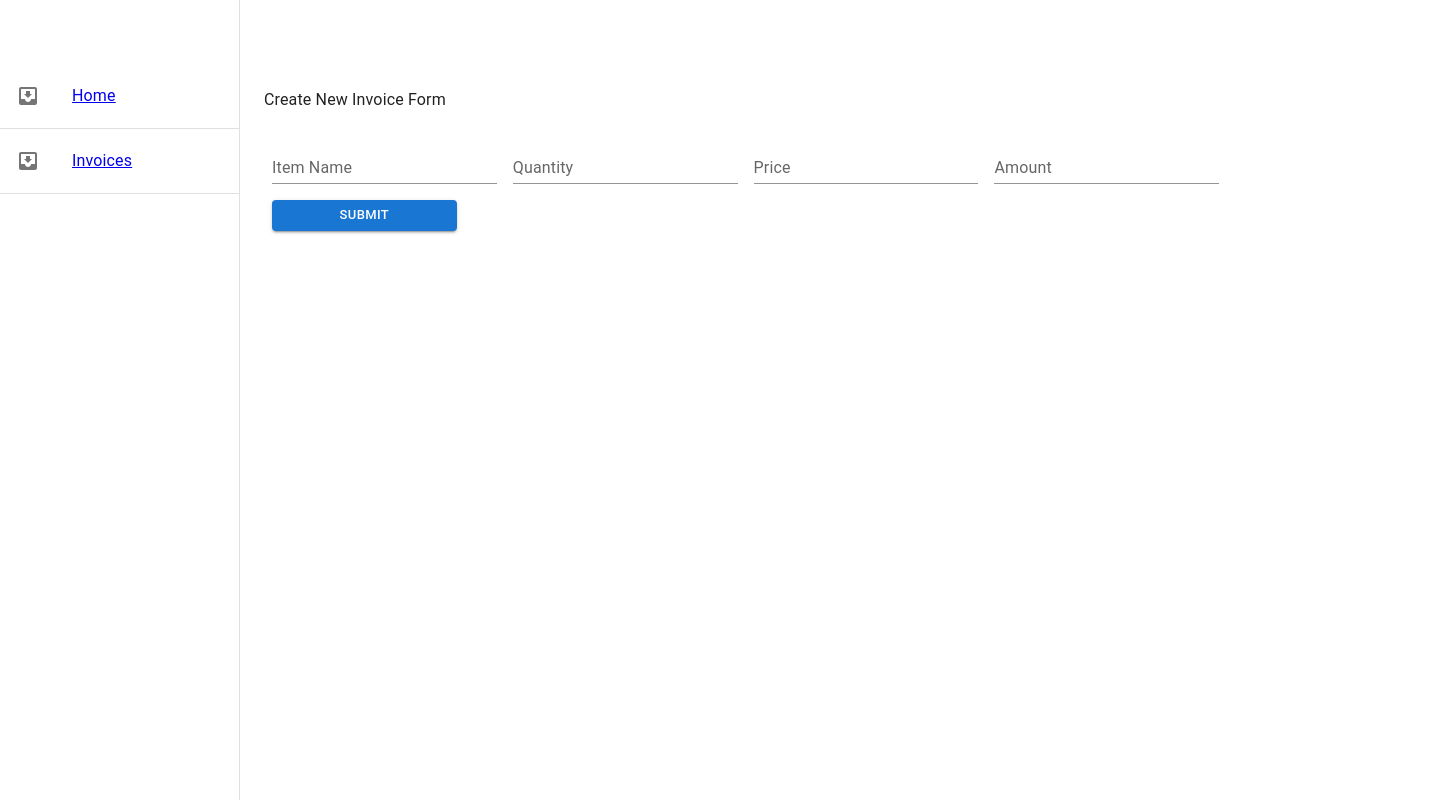
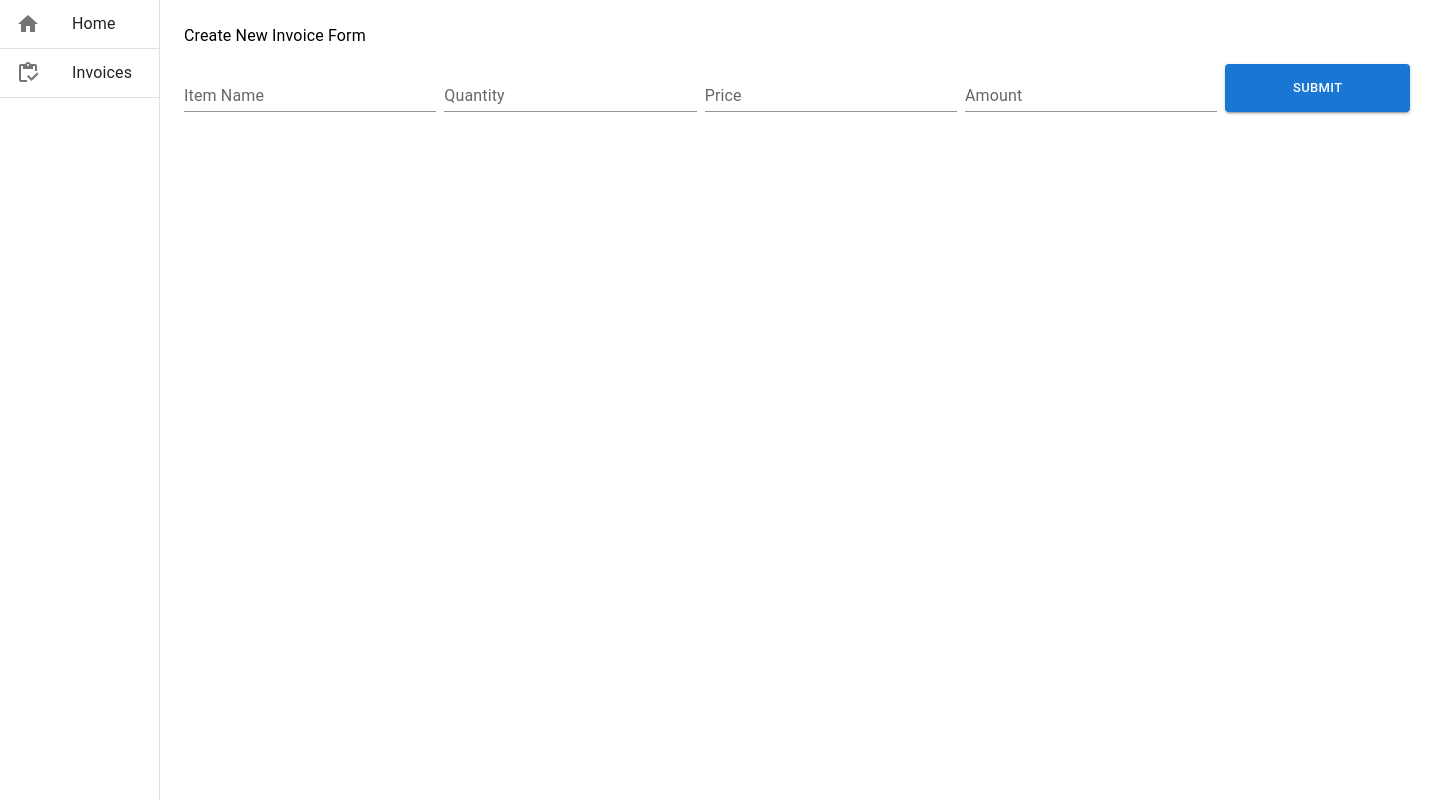
Before and after one commit to TSKHayagreevaC/expert-octo-fortnight, a React (Create React App) app: page /invoices/new in a window 1280 px wide. Shown: the whole page, 1442 px wide, since content can reach past the window. Built offline with nearby package versions, Linux system fonts and the light colour scheme.

Commit message:
feat: Improvements of styling.

```diff
--- a/package.json
+++ b/package.json
@@ -3,6 +3,7 @@
   "version": "0.1.0",
   "private": true,
   "dependencies": {
+    "@babel/plugin-proposal-private-property-in-object": "^7.21.11",
     "@emotion/react": "^11.11.4",
     "@emotion/styled": "^11.11.5",
     "@mui/icons-material": "^5.15.15",
--- a/src/components/BasicTable.jsx
+++ b/src/components/BasicTable.jsx
@@ -6,6 +6,8 @@ import TableContainer from '@mui/material/TableContainer';
 import TableHead from '@mui/material/TableHead';
 import TableRow from '@mui/material/TableRow';
 import Paper from '@mui/material/Paper';
+import Box from '@mui/material/Box';
+import Typography from '@mui/material/Typography';
 import { Link } from 'react-router-dom';
 
 function createData(name, purchase, cost, tax, total) {
@@ -17,38 +19,47 @@ const rows = [
   createData('person_two', 237, 9.0, 37, 4.3),
 ];
 
-export default function BasicTable() {
+export default function BasicTable({invoicesList}) {
+  const parsedInvoicesList = invoicesList ? JSON.parse(invoicesList) : [];
   return (
     <TableContainer component={Paper}>
+      {parsedInvoicesList.length
+      ?
       <Table sx={{ minWidth: 650 }} aria-label="simple table">
         <TableHead>
           <TableRow>
-            <TableCell>Name</TableCell>
-            <TableCell align="right">Purchase</TableCell>
-            <TableCell align="right">Cost</TableCell>
-            <TableCell align="right">Tax</TableCell>
-            <TableCell align="right">Total</TableCell>
+            {Object.keys(parsedInvoicesList[0]).map((ele) =>
+              <TableCell>{ele}</TableCell>
+            )}
           </TableRow>
         </TableHead>
         <TableBody>
-          {rows.map((row) => (
+          {parsedInvoicesList.map((row) => (
             <TableRow
-              key={row.name}
+              key={row.Id}
               sx={{ '&:last-child td, &:last-child th': { border: 0 } }}
             >
               <TableCell component="th" scope="row">
-                <Link to={`/invoices/${row.name}`}>
-                    {row.name}
+                <Link to={`/invoices/${row.Id}`}>
+                  {row.Id}
                 </Link>
               </TableCell>
-              <TableCell align="right">{row.purchase}</TableCell>
-              <TableCell align="right">{row.cost}</TableCell>
-              <TableCell align="right">{row.tax}</TableCell>
-              <TableCell align="right">{row.total}</TableCell>
+              <TableCell>{row.itemName}</TableCell>
+              <TableCell>{row.quantity}</TableCell>
+              <TableCell>{row.price}</TableCell>
+              <TableCell>{row.amount}</TableCell>
             </TableRow>
           ))}
         </TableBody>
       </Table>
+      :
+      <Box>
+        <Typography>No Invoices Available..!</Typography>
+        <Link to={`/invoices/new`}>
+            Create Invoice
+        </Link>
+      </Box>
+      }
     </TableContainer>
   );
 }
--- a/src/components/BasicTextFields.jsx
+++ b/src/components/BasicTextFields.jsx
@@ -33,7 +33,6 @@ export default function BasicTextFields() {
   }
 
   const createNewInvoice = (name, quantity, price, amount) => {
-    console.log(name, quantity, price, amount);
     const newInvoice = {
       ...invoice
     };
@@ -63,8 +62,11 @@ export default function BasicTextFields() {
   return (
     <Box
       component="form"
+      display={`flex`}
+      alignItems={`bottom`}
+      flexDirection={`center`}
       sx={{
-        '& > :not(style)': { m: 1, width: '25ch' },
+        '& > :not(style)': { mr: 1, width: '25ch' },
       }}
       noValidate
       autoComplete="off"
@@ -74,7 +76,7 @@ export default function BasicTextFields() {
       <TextField onChange={(e) => createNewInvoice("", "", e.target.value, "")} label="Price" variant="standard" />
       <TextField onChange={(e) => createNewInvoice("", "", "", e.target.value)} label="Amount" variant="standard" />
 
-      <Button sx={{m: 0}} size="small" variant="contained" onClick={() => submitNewInvoice()}>Submit</Button>
+      <Button sx={{margin: 0}} size="small" variant="contained" onClick={() => submitNewInvoice()}>Submit</Button>
 
     </Box>
   );
--- a/src/components/Home.jsx
+++ b/src/components/Home.jsx
@@ -19,67 +19,11 @@ import {Link} from 'react-router-dom';
 const drawerWidth = 240;
 function Home() {
 
-    return  <Box sx={{ display: 'flex' }}>
-    <CssBaseline />
-    <Drawer
-      sx={{
-        width: drawerWidth,
-        flexShrink: 0,
-        '& .MuiDrawer-paper': {
-          width: drawerWidth,
-          boxSizing: 'border-box',
-        },
-      }}
-      variant="permanent"
-      anchor="left"
-    >
-      <Toolbar />
-      <List>
-        {['Home'].map((text, index) => (
-          <ListItem key={text} disablePadding>
-            <Link to='/'>
-            <ListItemButton>
-              <ListItemIcon>
-                {index % 2 === 0 ? <InboxIcon /> : <MailIcon />}
-              </ListItemIcon>
-              <ListItemText primary={text} />
-            </ListItemButton>
-            </Link>
-
-          </ListItem>
-        ))}
-      </List>
-      <Divider />
-      <List>
-        {['Invoices'].map((text, index) => (
-          <ListItem key={text} disablePadding>
-            <Link to='/invoices'>
-            <ListItemButton>
-              <ListItemIcon>
-                {index % 2 === 0 ? <InboxIcon /> : <MailIcon />}
-              </ListItemIcon>
-              <ListItemText primary={text} />
-            </ListItemButton>
-            </Link>
-
-          </ListItem>
-        ))}
-      </List>
-      <Divider />
-    </Drawer>
-
-
-    <Box
-      component="main"
-      sx={{ flexGrow: 1, bgcolor: 'background.default', p: 3 }}
-    >
-      <Toolbar />
-      <Typography paragraph>
-        Home
-      </Typography>
-
-    </Box>
-  </Box>
+    return (
+      <PermanentDrawerLeft>
+        <Typography>Home</Typography>
+      </PermanentDrawerLeft>
+    )
 }
 
 export default Home;
--- a/src/components/Invoices.jsx
+++ b/src/components/Invoices.jsx
@@ -17,6 +17,7 @@ import MailIcon from '@mui/icons-material/Mail';
 import {Link} from 'react-router-dom';
 import BasicTable from './BasicTable';
 import Button from '@mui/material/Button';
+import { Add } from '@mui/icons-material';
 
 const drawerWidth = 240;
 function Invoices() {
@@ -30,73 +31,22 @@ function Invoices() {
       }
     }, []);
 
-    return  <Box sx={{ display: 'flex' }}>
-    <CssBaseline />
-    <Drawer
-      sx={{
-        width: drawerWidth,
-        flexShrink: 0,
-        '& .MuiDrawer-paper': {
-          width: drawerWidth,
-          boxSizing: 'border-box',
-        },
-      }}
-      variant="permanent"
-      anchor="left"
-    >
-      <Toolbar />
-      <List>
-        {['Home'].map((text, index) => (
-          <ListItem key={text} disablePadding>
-            <Link to='/'>
-            <ListItemButton>
-              <ListItemIcon>
-                {index % 2 === 0 ? <InboxIcon /> : <MailIcon />}
-              </ListItemIcon>
-              <ListItemText primary={text} />
-            </ListItemButton>
-            </Link>
-
-          </ListItem>
-        ))}
-      </List>
-      <Divider />
-      <List>
-        {['Invoices'].map((text, index) => (
-          <ListItem key={text} disablePadding>
-            <Link to='/invoices'>
-            <ListItemButton>
-              <ListItemIcon>
-                {index % 2 === 0 ? <InboxIcon /> : <MailIcon />}
-              </ListItemIcon>
-              <ListItemText primary={text} />
-            </ListItemButton>
-            </Link>
-
-          </ListItem>
-        ))}
-      </List>
-      <Divider />
-    </Drawer>
-
-
-    <Box
-      component="main"
-      sx={{ flexGrow: 1, bgcolor: 'background.default', p: 3 }}
-    >
-      <Toolbar />
+    return  (
+      <PermanentDrawerLeft>
+        <Box display="flex" flexDirection="row" alignItems="center" justifyContent="space-between" mb={2}>
           <Typography paragraph>
             Invoices
           </Typography>
             <Link to="/invoices/new" >
-      <Button variant="contained">
-            +Add
+          <Button startIcon={<Add />} size="small" variant="contained">
+                Add
             </Button>
             </Link>
+        </Box>
       <BasicTable invoicesList={invoicesList} />
+    </PermanentDrawerLeft>
+    )
 
-    </Box>
-  </Box>
 }
 
 export default Invoices;
--- a/src/components/InvoicesDetails.jsx
+++ b/src/components/InvoicesDetails.jsx
@@ -24,62 +24,8 @@ function InvoicesDetails() {
   const pathParams = useParams();
   console.log("pathParams :: ", pathParams);
 
-    return  <Box sx={{ display: 'flex' }}>
-    <CssBaseline />
-    <Drawer
-      sx={{
-        width: drawerWidth,
-        flexShrink: 0,
-        '& .MuiDrawer-paper': {
-          width: drawerWidth,
-          boxSizing: 'border-box',
-        },
-      }}
-      variant="permanent"
-      anchor="left"
-    >
-      <Toolbar />
-      <List>
-        {['Home'].map((text, index) => (
-          <ListItem key={text} disablePadding>
-            <Link to='/'>
-            <ListItemButton>
-              <ListItemIcon>
-                {index % 2 === 0 ? <InboxIcon /> : <MailIcon />}
-              </ListItemIcon>
-              <ListItemText primary={text} />
-            </ListItemButton>
-            </Link>
-
-          </ListItem>
-        ))}
-      </List>
-      <Divider />
-      <List>
-        {['Invoices'].map((text, index) => (
-          <ListItem key={text} disablePadding>
-            <Link to='/invoices'>
-            <ListItemButton>
-              <ListItemIcon>
-                {index % 2 === 0 ? <InboxIcon /> : <MailIcon />}
-              </ListItemIcon>
-              <ListItemText primary={text} />
-            </ListItemButton>
-            </Link>
-
-          </ListItem>
-        ))}
-      </List>
-      <Divider />
-    </Drawer>
-
-
-    <Box
-      component="main"
-      sx={{ flexGrow: 1, bgcolor: 'background.default', p: 3 }}
-    >
-      <Toolbar />
-
+    return (
+      <PermanentDrawerLeft>
       {pathParams.id === 'new'
       ?
       <Box>
@@ -95,9 +41,8 @@ function InvoicesDetails() {
         </Typography>
       </Box>
       }
-
-    </Box>
-  </Box>
+      </PermanentDrawerLeft>
+    );
 }
 
 export default InvoicesDetails;
--- a/src/components/PermanentDrawerLeft.jsx
+++ b/src/components/PermanentDrawerLeft.jsx
@@ -1,4 +1,4 @@
-import * as React from 'react';
+import React from 'react'
 import Box from '@mui/material/Box';
 import Drawer from '@mui/material/Drawer';
 import CssBaseline from '@mui/material/CssBaseline';
@@ -14,13 +14,12 @@ import ListItemText from '@mui/material/ListItemText';
 import InboxIcon from '@mui/icons-material/MoveToInbox';
 import MailIcon from '@mui/icons-material/Mail';
 import {Link} from 'react-router-dom';
+import { Home, InventoryOutlined } from '@mui/icons-material';
 
-const drawerWidth = 240;
+const drawerWidth = 160;
+function PermanentDrawerLeft({children}) {
 
-export default function PermanentDrawerLeft() {
-  return (
-    <Box sx={{ display: 'flex' }}>
-      <CssBaseline />
+    return  <Box sx={{ display: 'flex' }}>
     <Drawer
       sx={{
         width: drawerWidth,
@@ -33,25 +32,43 @@ export default function PermanentDrawerLeft() {
       variant="permanent"
       anchor="left"
     >
-        <Toolbar />
-        <Divider />
-        <List>
-          {['Invoices'].map((text, index) => (
+      <List disablePadding>
+        {['Home'].map((text, index) => (
           <ListItem key={text} disablePadding>
-              <Link to='/invoices'>
-              <ListItemButton>
+            <ListItemButton component="a" href="/">
               <ListItemIcon>
-                  {index % 2 === 0 ? <InboxIcon /> : <MailIcon />}
+                <Home />
               </ListItemIcon>
               <ListItemText primary={text} />
             </ListItemButton>
-              </Link>
-
+          </ListItem>
+        ))}
+      </List>
+      <Divider />
+      <List disablePadding>
+        {['Invoices'].map((text, index) => (
+          <ListItem key={text} disablePadding>
+            <ListItemButton component="a" href="/invoices">
+              <ListItemIcon>
+                <InventoryOutlined />
+              </ListItemIcon>
+              <ListItemText primary={text} />
+            </ListItemButton>
           </ListItem>
         ))}
       </List>
       <Divider />
     </Drawer>
+
+
+    <Box
+      component="main"
+      sx={{ flexGrow: 1, bgcolor: 'background.default', p: 3 }}
+    >
+      {children}
+
     </Box>
-  );
+  </Box>
 }
+
+export default PermanentDrawerLeft;
```
Also changed, not shown: 1 other file (tests, documents, lock files or other folders). Lines whose indentation alone changed are shown as unchanged.
